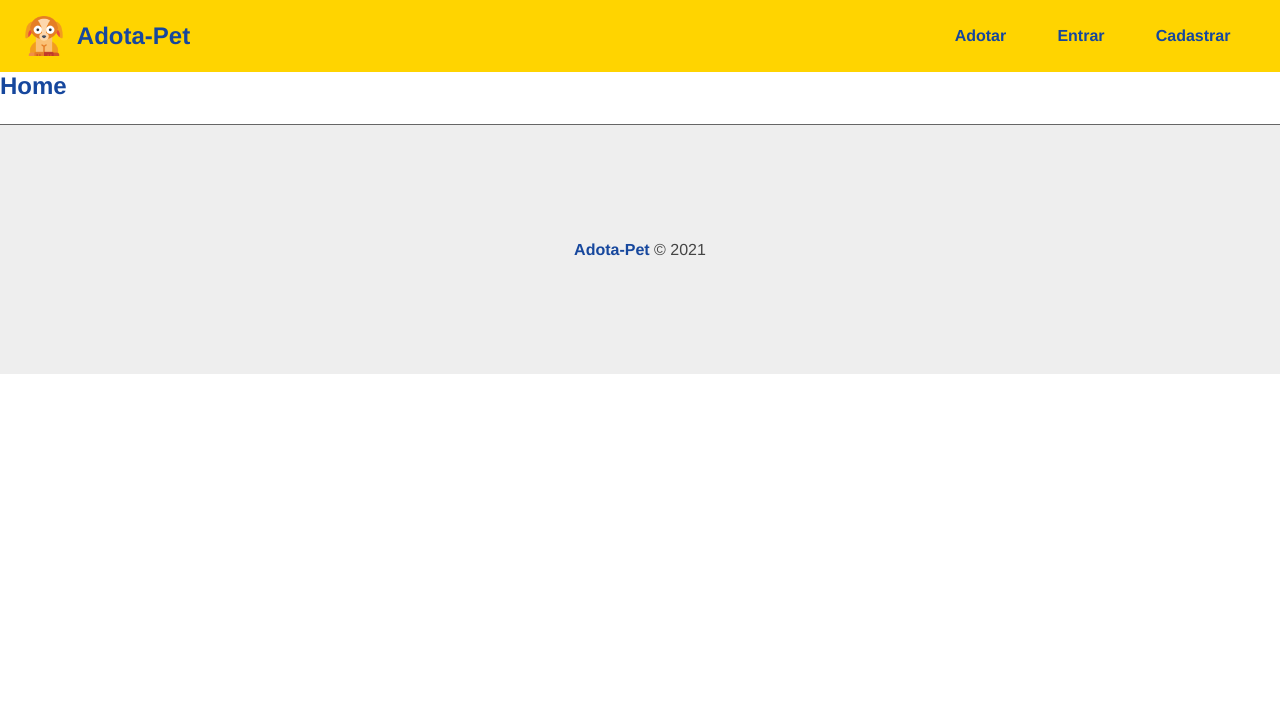
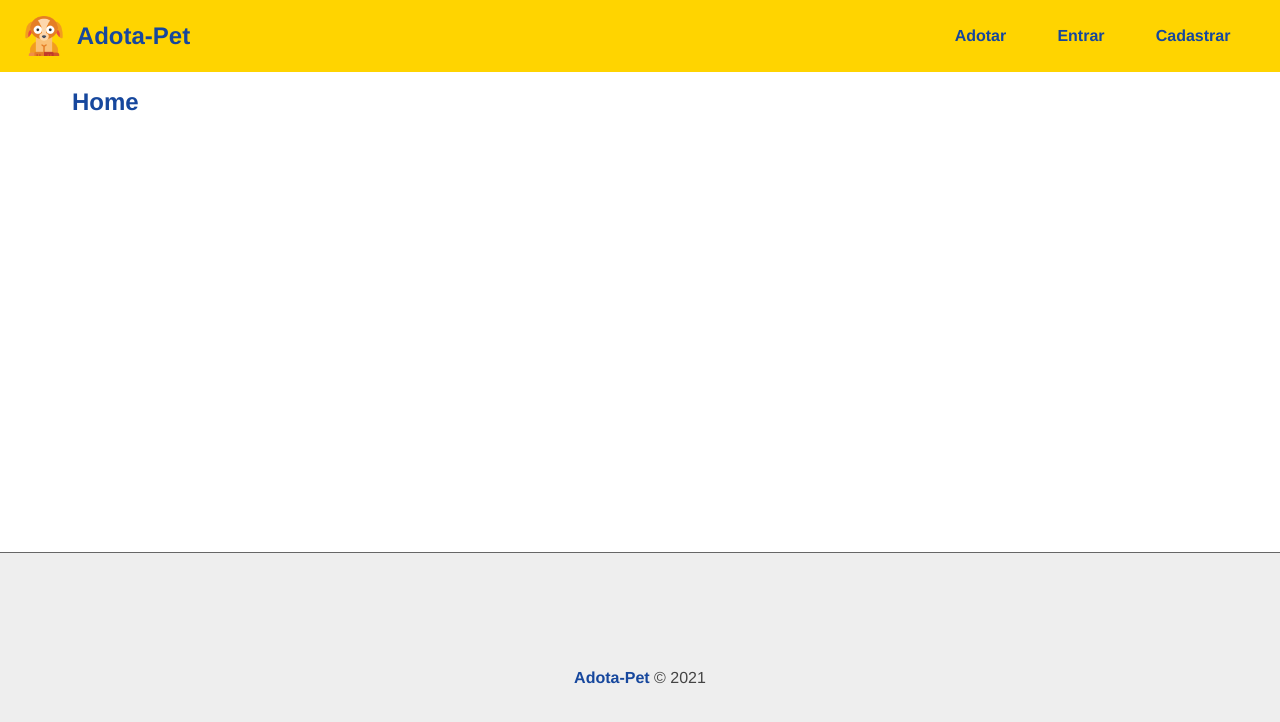
Before and after one commit to malinhodev/adota-pet, a React (Create React App) app in the folder frontend/: page / in a window 1280 px wide. Shown: the top 722 px of the page. Built offline with nearby package versions, Linux system fonts and the light colour scheme.

Commit message:
criando container e css do container no react

```diff
--- a/frontend/src/App.js
+++ b/frontend/src/App.js
@@ -2,6 +2,7 @@
 //comoponents
 import Navbar from './components/layout/Navbar'
 import Footer from './components/layout/Footer'
+import Container from './components/layout/Container'
 //pages
 import Login from './components/pages/Auth/Login'
 import Register from './components/pages/Auth/Register'
@@ -11,6 +12,7 @@
   return (
     <Router>
       <Navbar/>
+        <Container>
         <Routes>
           <Route path='/login' element={<Login/>} />
 
@@ -19,6 +21,7 @@
           <Route path='/' element={<Home/>} />
 
         </Routes>
+        </Container>
       <Footer/>
     </Router>
   );
--- /dev/null
+++ b/frontend/src/components/layout/Container.js
@@ -0,0 +1,9 @@
+import styles from './Container.module.css'
+
+function Container({ children }){
+    return (
+        <main className={styles.container}>{ children }</main>
+    )
+}
+
+export default Container
--- /dev/null
+++ b/frontend/src/components/layout/Container.module.css
@@ -0,0 +1,6 @@
+.container{
+    min-height: 60vh;
+    padding: 1em 2em 3em;
+    max-width: 1200px;
+    margin: 0 auto;
+}
```
